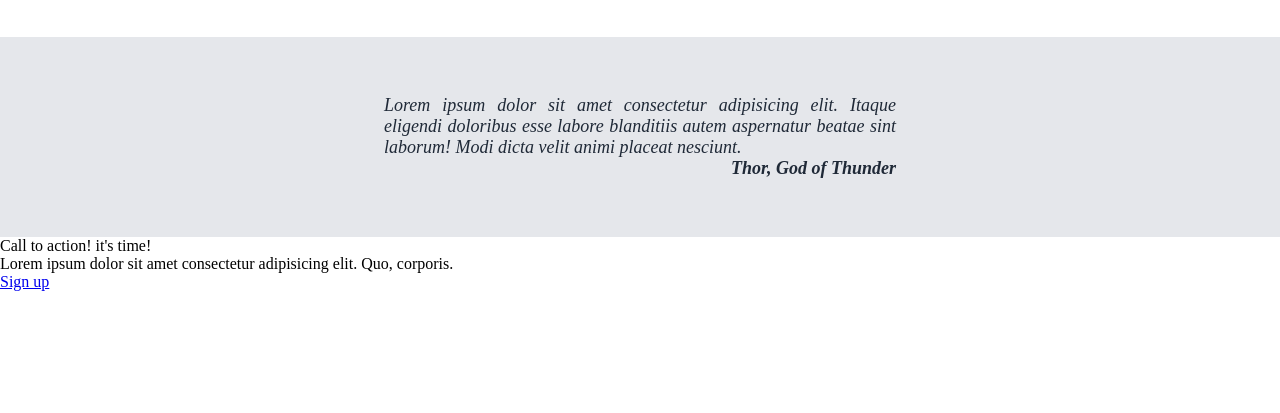
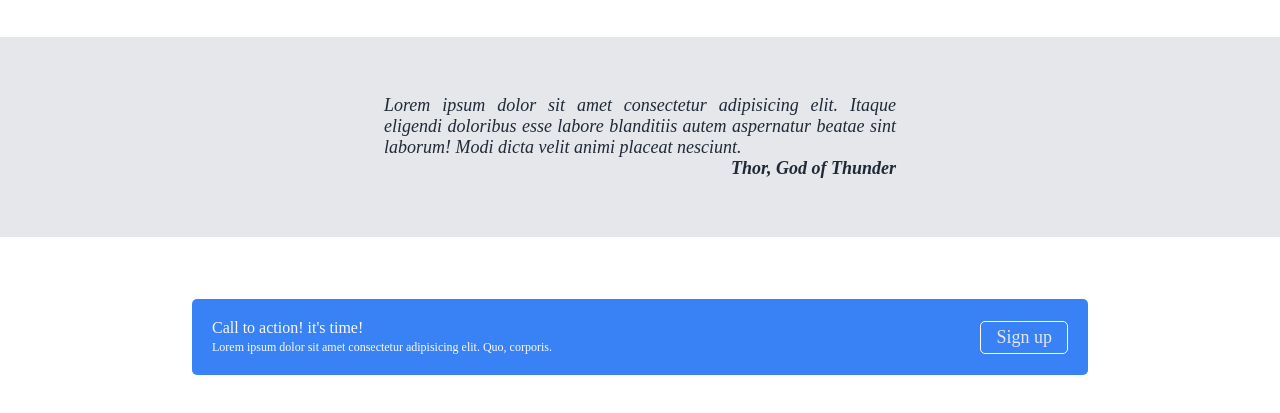
Before and after one commit to Akorede3133/odin-landing-page, a website: page index.html in a window 1280 px wide. Shown: the part 669-1082 px from the top of the page. Before the commit the page ends 960 px from the top, so only its background shows below. Drawn offline with Linux system fonts and the light colour scheme.

Commit message:
Style the call to action section

```diff
--- a/css/styles.css
+++ b/css/styles.css
@@ -38,7 +38,7 @@ header .bottom-header {
     display: flex;
     gap: 20px;
 }
-.links-container a, .bottom-header a {
+.links-container a, .bottom-header a, .call-to-action a {
     text-decoration: none;
     color: ;
 }
@@ -47,7 +47,7 @@ header .bottom-header {
     font-weight: 900;
     color: #F9FAF8;
 }
-.bottom-header .header-desc p, .links-container a, .bottom-header a {
+.bottom-header .header-desc p, .links-container a, .bottom-header a, .call-to-action a {
     font-size: 18px;
     color: #E5E7EB;
 }
@@ -118,3 +118,31 @@ p span {
     color: #1f2937;
     font-weight: 700;
 }
+/**** Call to action ****/
+
+main .call-to-action {
+    height: 200px;
+    display: flex;
+    align-items: center;
+    justify-content: center;
+}
+.call-to-action .call-container {
+    width: 70%;
+    background-color: #3882f6;
+    display: flex;
+    justify-content: space-between;
+    align-items: center;
+    padding: 20px;
+    border-radius: 5px;
+}
+.call-container .call-text  {
+    color: #F9FAF8;
+}
+.call-text span {
+    font-size: 12px;
+}
+.call-to-action a {
+    border: 1px solid #f9faf8;
+    padding: 5px 15px;
+    border-radius: 5px;
+}
```
